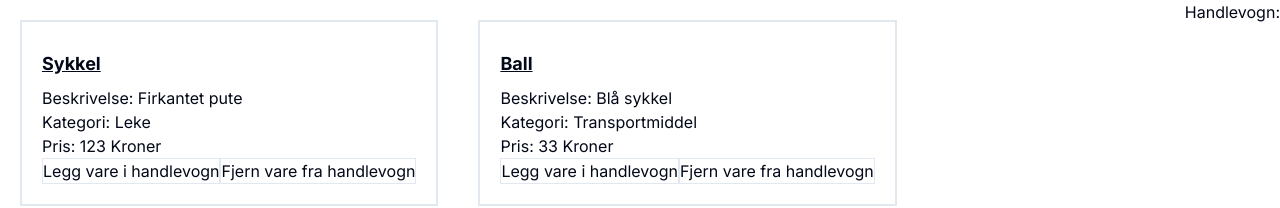
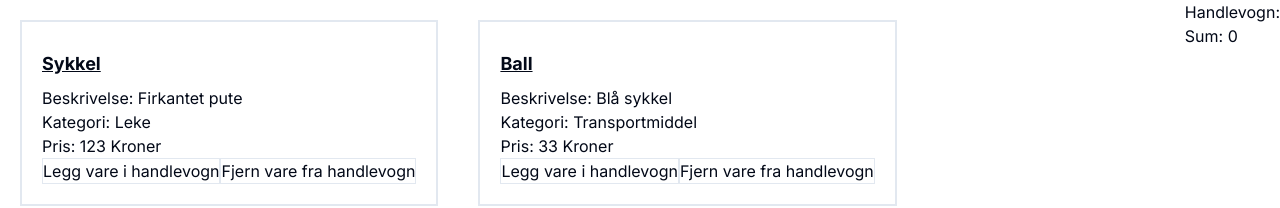
Before and after one commit to Cryxen/next-starter-2023, a Next.js app: page /products in a window 1280 px wide. Shown: the top 208 px of the page. Built offline with nearby package versions, Linux system fonts and the light colour scheme.

Commit message:
useEffect to update total sum

```diff
--- a/src/app/products/page.tsx
+++ b/src/app/products/page.tsx
@@ -16,12 +16,10 @@ export default function ProductPage() {
   const [counter, setCounter] = useState<number>(0)
 
   let cart: CartItems[] = []
-  let totalSum = 0
 
   /*
     useEffect for updating the DOM, number of wares in cart.
   */
-
 
   const addToCartHandler = (
     productId: number,
@@ -37,7 +35,8 @@ export default function ProductPage() {
             product doesn't exist in cart:
                 add product at end of array with numberOfProducts = 1
         */
-    setCounter((c) => c + 1)
+    setCounter((prev) => prev+1)
+
     let index = -1
     index = productsInCart.findIndex((object) => object.productId == productId)
 
@@ -55,11 +54,9 @@ export default function ProductPage() {
         { productId, productTitle, productPrice, numberOfProducts },
       ])
     }
-    // Update the total sum
-    totalSum = addToTotalSumCart(productsInCart)
-    console.log("Total sum: " + totalSum)
   }
 
+  /*
   const addToTotalSumCart = (cart: object[]) => {
     // Sum up the price in cart through iteration.
     let sum = 0
@@ -68,6 +65,7 @@ export default function ProductPage() {
     }
     return sum
   }
+*/
 
   const removeFromCartHandler = (id: number) => {
     /*
@@ -77,11 +75,10 @@ export default function ProductPage() {
                 If numberOfProducts is 0, remove product from list
             Update total sum
         */
-    setCounter((c) => c + 1)
     let index = -1
+    setCounter((prev) => prev+1)
     index = productsInCart.findIndex((object) => object.productId == id)
 
-    console.log(index)
     if (index != -1) {
       cart = productsInCart
       // If test to see if there's more than one product available
@@ -95,10 +92,6 @@ export default function ProductPage() {
       // Add products back in cart
       setProductsInCart(cart)
     }
-    console.log(productsInCart)
-    // Sum up the total sum
-    totalSum = addToTotalSumCart(productsInCart)
-    console.log("Total sum: " + totalSum)
   }
 
   return (
--- a/src/components/Cart.tsx
+++ b/src/components/Cart.tsx
@@ -1,20 +1,27 @@
 /* eslint-disable @typescript-eslint/no-unsafe-assignment */
 /* eslint-disable @typescript-eslint/no-unsafe-member-access */
 import { CartItems } from "@/features/responses/types"
-import { useEffect } from "react"
+import { useEffect, useState } from "react"
 
 const Cart = ({ productsInCart, addToCart, removeFromCart, counter }) => {
-  console.log("Inside shopping cart")
-  console.log(productsInCart)
 
+  const [totalSum, setTotalSum] = useState<number>(0)
+
+  // useEffect for updating total price
   useEffect(() => {
-    console.log("Inside useEffect")
-  }, [counter])
+    let sum = 0
+    for (const iterator of productsInCart) {
+      sum += iterator.productPrice * iterator.numberOfProducts
+    }
+    setTotalSum(sum)
+  }, [counter, productsInCart])
 
+  //Handle items add to cart. TODO: Refactor this, as this is copy paste code
   const handleAddToCart = (cartItem : CartItems) => {
     addToCart?.(cartItem.productId, cartItem.productTitle, cartItem.productPrice)
   }
 
+  //Handle items remove from cart. TODO: Refactor this, as this is copy paste code
   const handleRemoveFromCart = (cartItem : CartItems) => {
     removeFromCart?.(cartItem.productId)
   }
@@ -37,6 +44,7 @@ const Cart = ({ productsInCart, addToCart, removeFromCart, counter }) => {
           </tr>
         ))}
       </table>
+      <p>Sum: {totalSum}</p>
     </div>
   )
 }
```
